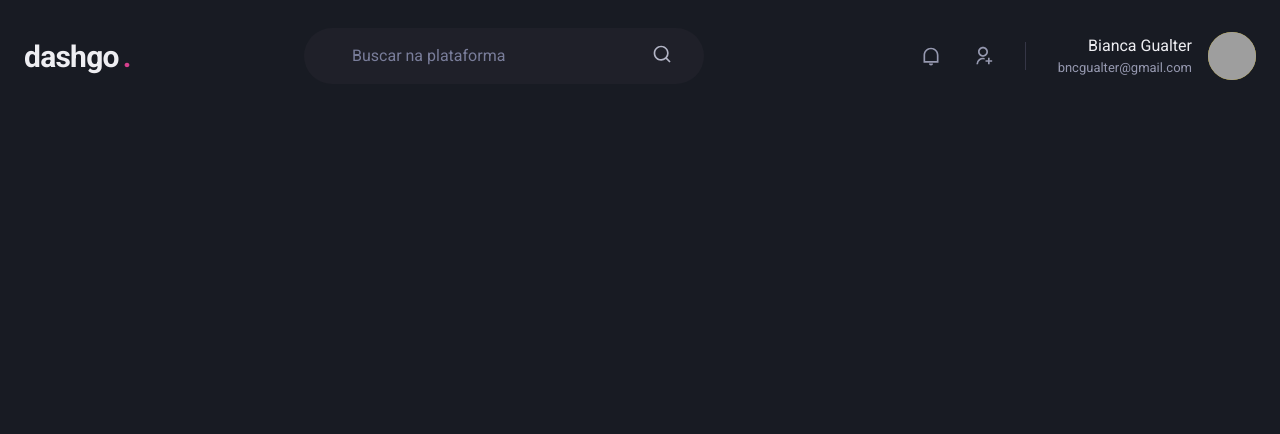
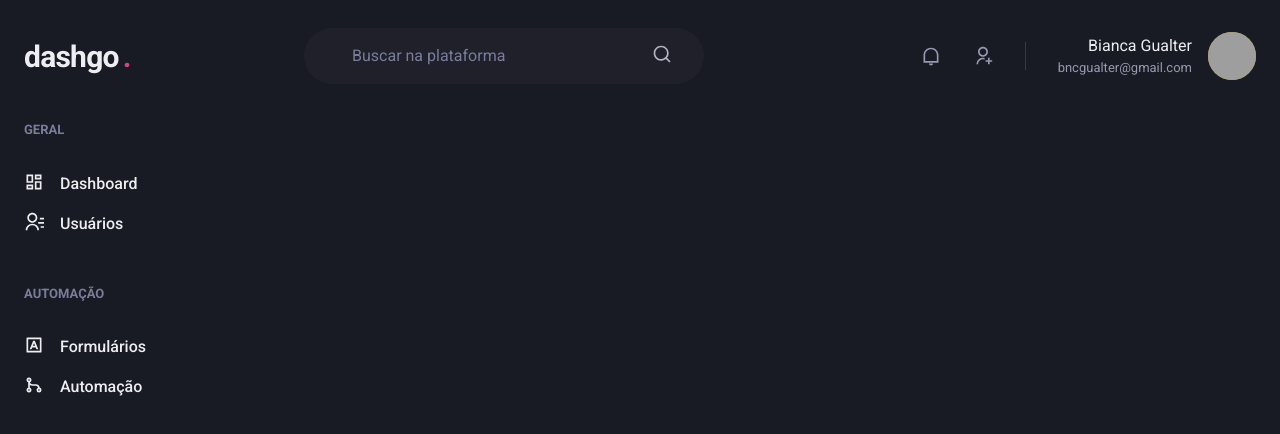
Before and after one commit to biancagualter/nextjs-dashgo, a Next.js app: page /dashboard in a window 1280 px wide. Shown: the top 434 px of the page. Built offline with nearby package versions, Linux system fonts and the light colour scheme; grey boxes are pictures that could not be loaded.

Commit message:
🚚 ✨ component: sidebar

```diff
--- /dev/null
+++ b/src/components/Sidebar.tsx
@@ -0,0 +1,37 @@
+import { Box, Stack, Text, Link, Icon } from "@chakra-ui/react";
+import { RiContactsLine, RiDashboardLine, RiGitMergeLine, RiInputMethodLine } from "react-icons/ri";
+
+export function Sidebar() {
+    return (
+        <Box as="aside" w="64"mr="8" >
+            <Stack spacing="12" align="flex-start">
+                <Box>
+                    <Text fontWeight="bold" color="gray.400" fontSize="small">GERAL</Text>
+                    <Stack spacing="4"mt="8" align="stretch">
+                        <Link display="flex" align="center">
+                            <Icon as={RiDashboardLine} font-size="20" />
+                            <Text ml="4" fontWeight="medium">Dashboard</Text>
+                        </Link>
+                        <Link display="flex" align="center">
+                            <Icon as={RiContactsLine} font-size="20" />
+                            <Text ml="4" fontWeight="medium">Usuários</Text>
+                        </Link>
+                    </Stack>
+                </Box>
+                <Box>
+                    <Text fontWeight="bold" color="gray.400" fontSize="small">AUTOMAÇÃO</Text>
+                    <Stack spacing="4"mt="8" align="stretch">
+                        <Link display="flex" align="center">
+                            <Icon as={RiInputMethodLine} font-size="20" />
+                            <Text ml="4" fontWeight="medium">Formulários</Text>
+                        </Link>
+                        <Link display="flex" align="center">
+                            <Icon as={RiGitMergeLine} font-size="20" />
+                            <Text ml="4" fontWeight="medium">Automação</Text>
+                        </Link>
+                    </Stack>
+                </Box>
+            </Stack>
+        </Box>
+    )
+}
--- a/src/pages/dashboard.tsx
+++ b/src/pages/dashboard.tsx
@@ -1,7 +1,15 @@
+import { Flex } from "@chakra-ui/react"
 import { Header } from "../components/Header";
+import { Sidebar } from "../components/Sidebar"
 
 export default function Dashboard() {
     return(
-       <Header />
+        <Flex direction="column" h="100vh">
+            <Header />
+
+            <Flex w="100%" my="6" maxWidth={1400} mx="auto" px="6">
+                <Sidebar />
+            </Flex>
+        </Flex>
     )
 }
```
